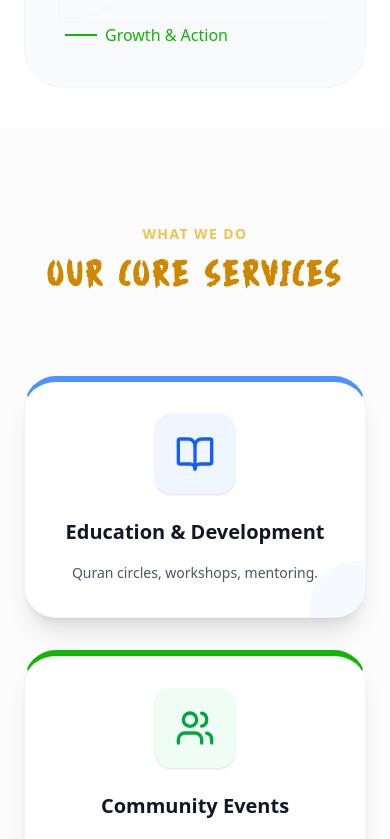
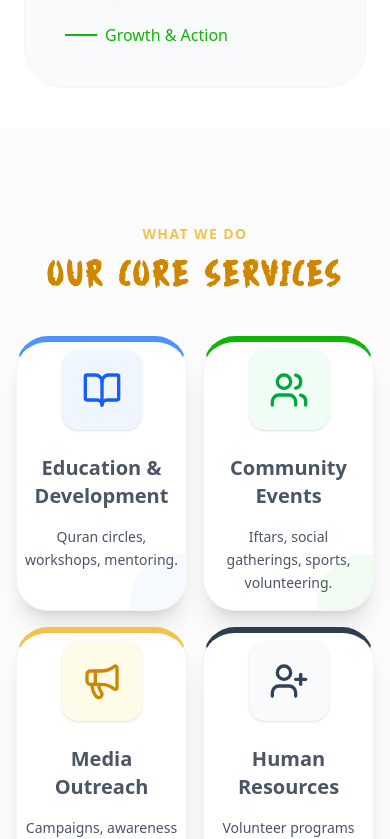
Before and after one commit to mota6em/mit, a Next.js app: page /en/about in a window 390 px wide. Shown: the part 2240-3079 px from the top of the page. Built offline with nearby package versions, Linux system fonts and the light colour scheme.

Commit message:
feat(CoreServicesSection): adjust padding and margin for improved layout; update text color for better readability

```diff
--- a/components/About/CoreServicesSection.tsx
+++ b/components/About/CoreServicesSection.tsx
@@ -30,13 +30,13 @@ const CoreServicesSection = () => {
   };
 
   return (
-    <section className="py-24 px-6 md:px-12 lg:px-20 bg-gray-50/50">
+    <section className="py-24 px-4 md:px-12 lg:px-20 bg-gray-50/50">
       <div className="max-w-7xl mx-auto">
         <motion.div
           initial={{ opacity: 0, y: 20 }}
           whileInView={{ opacity: 1, y: 0 }}
           viewport={{ once: true }}
-          className="text-center mb-20"
+          className="text-center mb-10 md:mb-20"
         >
           <span className="text-[#f1c34c] font-bold tracking-widest uppercase text-sm mb-3 block">
             {t("label")}
@@ -51,7 +51,7 @@ const CoreServicesSection = () => {
           initial="hidden"
           whileInView="show"
           viewport={{ once: true }}
-          className="grid md:grid-cols-2 lg:grid-cols-4 gap-8"
+          className="grid grid-cols-2 lg:grid-cols-4 gap-4 md:gap-8"
         >
           {[0, 1, 2, 3].map((index) => {
             const Icon = serviceIcons[index];
@@ -61,7 +61,7 @@ const CoreServicesSection = () => {
               <motion.div
                 key={index}
                 variants={item}
-                className="bg-white p-8 rounded-[2rem] shadow-xl border border-gray-100 relative overflow-hidden flex flex-col items-center text-center h-full"
+                className="bg-white p-2 md:p-8 rounded-[2rem] shadow-xl border border-gray-100 relative overflow-hidden flex flex-col items-center text-center h-full"
                 style={{ borderTop: `6px solid ${color.main}` }}
               >
                 {/* Icon Container with Soft Background */}
@@ -72,11 +72,11 @@ const CoreServicesSection = () => {
                 </div>
 
                 {/* Content */}
-                <h3 className="text-xl font-bold mb-4 text-gray-900">
+                <h3 className="text-xl font-bold mb-4 text-gray-600">
                   {t(`services.${index}.title`)}
                 </h3>
 
-                <p className="text-gray-600 leading-relaxed text-sm md:text-base">
+                <p className="text-gray-600 leading-relaxed mb-2 text-sm md:text-base">
                   {t(`services.${index}.description`)}
                 </p>
 
```
